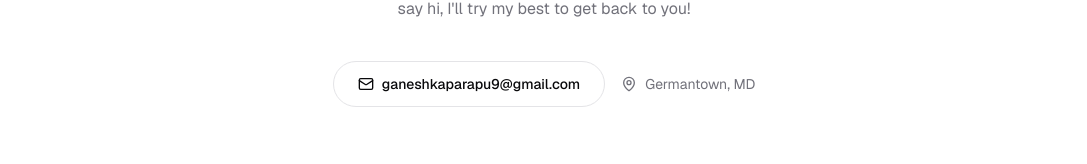
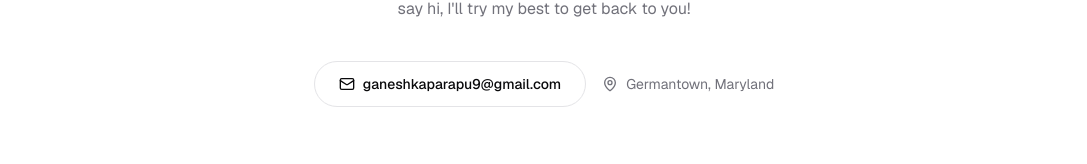
Before and after one commit to ganeshkaparapu9/my-portfolio, a Next.js app: page / in a window 1280 px wide. Shown: the part 4141-4305 px from the top of the page, without its empty margins (96-1183 px from the left). Built offline with nearby package versions, Linux system fonts and the light colour scheme.

Commit message:
Update Footer.tsx

```diff
--- a/src/components/layout/Footer.tsx
+++ b/src/components/layout/Footer.tsx
@@ -32,7 +32,7 @@ export function Footer() {
           </a>
           <div className="flex items-center gap-2 text-sm text-muted-foreground">
             <MapPin className="h-4 w-4" />
-            Germantown, MD
+            Germantown, Maryland
           </div>
         </div>
 
```
